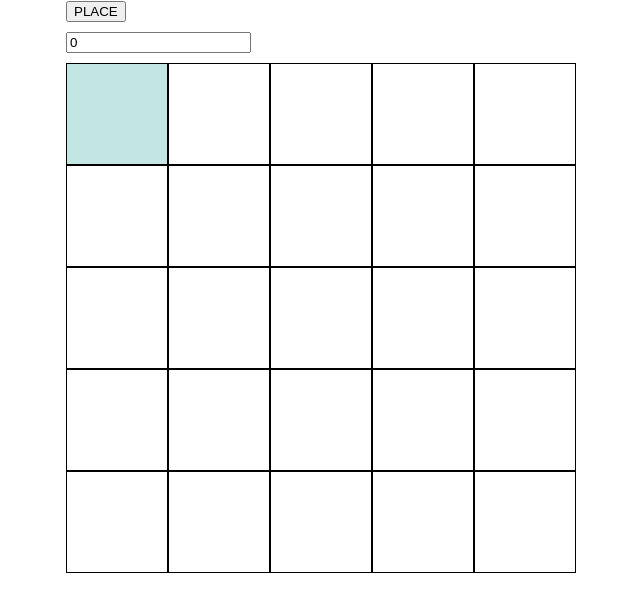
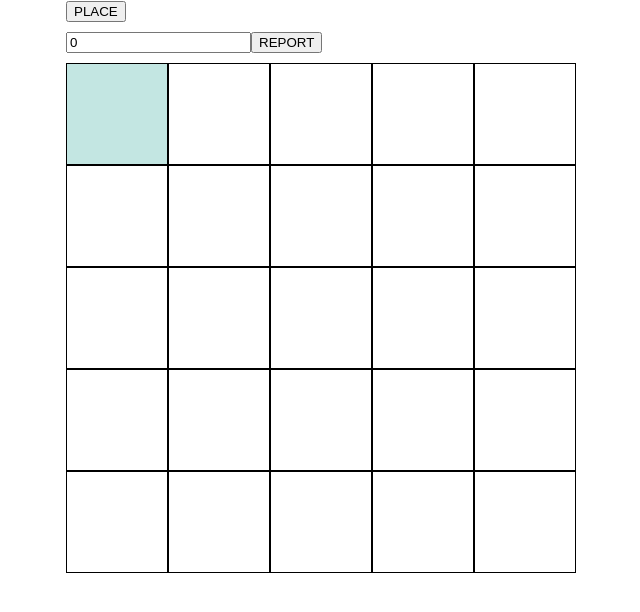
Before and after one commit to rachellesg/scb-ui, a React (Create React App) app: page / in a window 1280 px wide. Both pictures are taken after a click on the button "PLACE". Shown: the top 612 px of the page, without its empty margins (274-914 px from the left). Built offline with nearby package versions, Linux system fonts and the light colour scheme.

Commit message:
feat: handlereport func

```diff
--- a/src/components/RobotVacuum.tsx
+++ b/src/components/RobotVacuum.tsx
@@ -23,10 +23,13 @@ const RobotVacuum: React.FC = () => {
     setPosition(placedPosition)
   }
 
+  const handleReport = () => {
+    console.log(position?.x, position?.y, position?.f)
+  }
+
   return (
     <div>
       <button onClick={handlePlace}>PLACE</button>
-
       {!position ? (
         ''
       ) : (
@@ -38,9 +41,9 @@ const RobotVacuum: React.FC = () => {
             value={position?.x || 0}
             onChange={(e) => console.log(e.target.value)}
           />
+          <button onClick={handleReport}>REPORT</button>
         </div>
       )}
-
       <div className="grid">
         {(() => {
           const cells = []
```
